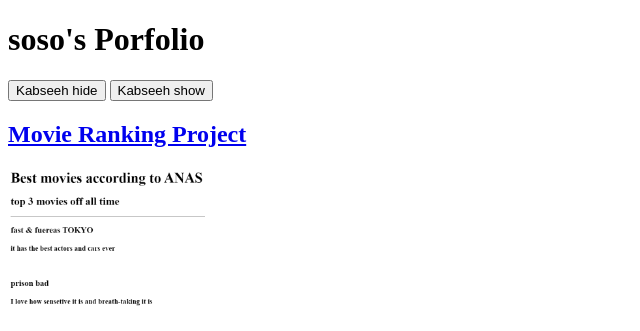
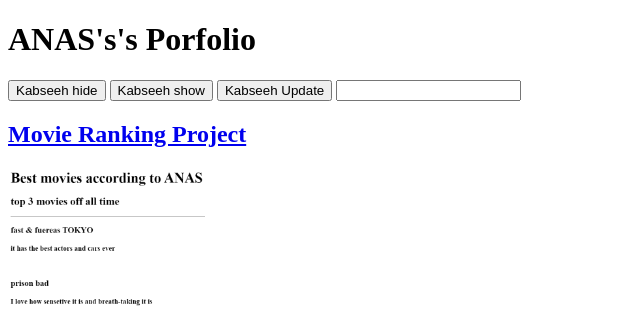
Before and after one commit to anas-habash/html-portfolio-4-and-last, a plain HTML site: page index.html in a window 1280 px wide. Shown: the top 331 px of the page, without its empty margins (0-640 px from the left). Drawn offline with Linux system fonts and the light colour scheme.

Commit message:
fix title

```diff
--- a/index.html
+++ b/index.html
@@ -7,9 +7,13 @@
     <title>ِِِِANAS's Porfolio</title>
 </head>
 <body>
-    <h1 id ="titleeo">soso's Porfolio</h1>
+    <h1 id ="titleeo">ANAS's's Porfolio</h1>
+
+    </table>
     <input type="button" onclick="hideTitle()" value="Kabseeh hide" id="btnHide"/>
     <input type="button" onclick="showtitle()" value="Kabseeh show" id="btnShow"/>
+    <input type="button" onclick="updateTitle()" value="Kabseeh Update" id="btnUpdate"/>
+    <input type="text" id="txtNewTitle" class="conte"/>
     <h2><a href="https://anas-habash.github.io/html-MovieRanking1/">Movie Ranking Project </a></h2>
     <a href="https://anas-habash.github.io/html-MovieRanking1/"><img src="./assets/images/Screenshot 2025-03-25 024630.png" height="200"></a>
     <br/>
@@ -30,4 +34,8 @@
     function hideTitle() {
       document.getElementById("titleeo").style.display = "none";
     }
+    function updateTitle() {
+     var x= document.getElementById("txtNewTitle").value;
+     document.getElementById("titleeo").innerText=x;
+    }
   </script>
```
